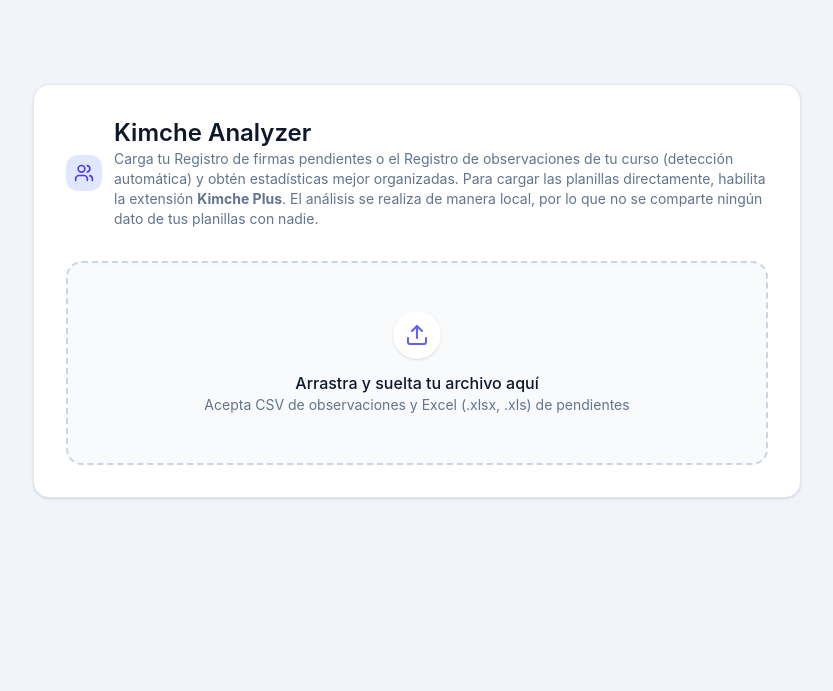
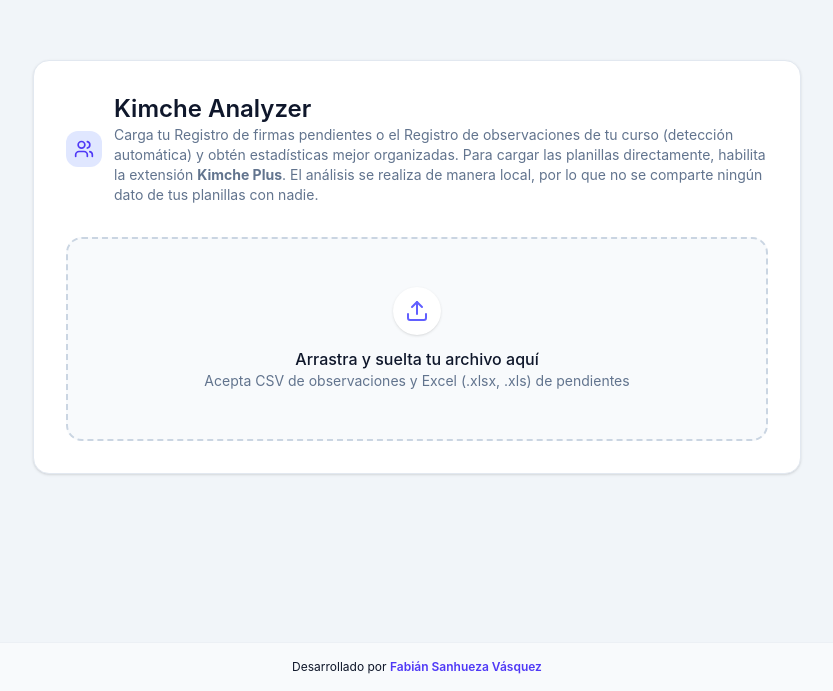
Before and after one commit to sanhuesoft/kimche-analyzer, a Next.js app: page / in a window 1280 px wide. Shown: the part 109-800 px from the top of the page, without its empty margins (223-1056 px from the left). Built offline with nearby package versions, Linux system fonts and the light colour scheme.

Commit message:
feat: add application footer and update layout styling to flexible height containers

```diff
--- a/src/app/layout.tsx
+++ b/src/app/layout.tsx
@@ -13,7 +13,20 @@ export default function RootLayout({
 }>) {
   return (
     <html lang="es" className="h-full antialiased">
-      <body className="min-h-full flex flex-col">{children}</body>
+      <body className="min-h-full flex flex-col bg-slate-100 text-slate-900">
+        <div className="flex-1 flex flex-col">{children}</div>
+        <footer className="w-full py-4 text-center text-xs text-slate-450 border-t border-slate-200/50 bg-slate-50">
+          Desarrollado por{" "}
+          <a
+            href="https://www.fabiansanhueza.cl"
+            target="_blank"
+            rel="noopener noreferrer"
+            className="font-semibold text-indigo-600 hover:text-indigo-800 transition hover:underline"
+          >
+            Fabián Sanhueza Vásquez
+          </a>
+        </footer>
+      </body>
     </html>
   );
 }
--- a/src/app/page.tsx
+++ b/src/app/page.tsx
@@ -736,7 +736,7 @@ export default function Home() {
 
   if (observations.length === 0 && pendientes.length === 0) {
     return (
-      <main className="min-h-screen bg-slate-100 px-4 py-10 text-slate-900 flex items-center justify-center">
+      <main className="flex-grow w-full bg-slate-100 px-4 py-10 text-slate-900 flex items-center justify-center">
         {isLoading && (
           <div className="fixed inset-0 z-[100] flex flex-col items-center justify-center bg-slate-950/70 backdrop-blur-md select-none transition-all duration-300">
             <div className="relative flex items-center justify-center h-20 w-20">
@@ -805,7 +805,7 @@ export default function Home() {
 
   if (appMode === "pendientes" && pendientes.length > 0) {
     return (
-      <main className="min-h-screen bg-slate-100 px-4 py-8 text-slate-900">
+      <main className="flex-grow w-full bg-slate-100 px-4 py-8 text-slate-900">
         {isLoading && (
           <div className="fixed inset-0 z-[100] flex flex-col items-center justify-center bg-slate-950/70 backdrop-blur-md select-none transition-all duration-300">
             <div className="relative flex items-center justify-center h-20 w-20">
@@ -1079,7 +1079,7 @@ export default function Home() {
   }
 
   return (
-    <main className="min-h-screen bg-slate-100 px-4 py-8 text-slate-900">
+    <main className="flex-grow w-full bg-slate-100 px-4 py-8 text-slate-900">
       {isLoading && (
         <div className="fixed inset-0 z-[100] flex flex-col items-center justify-center bg-slate-950/70 backdrop-blur-md select-none transition-all duration-300">
           <div className="relative flex items-center justify-center h-20 w-20">
```
